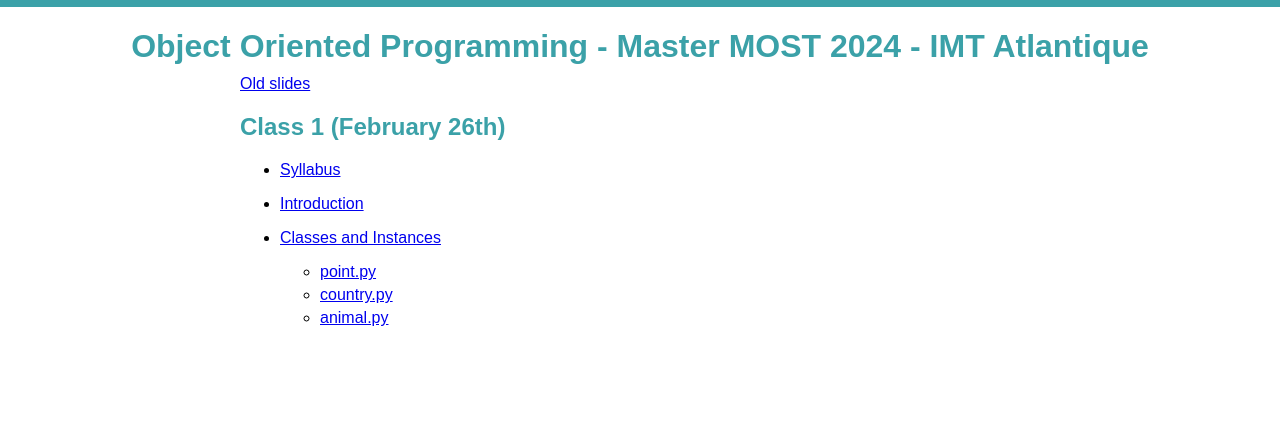
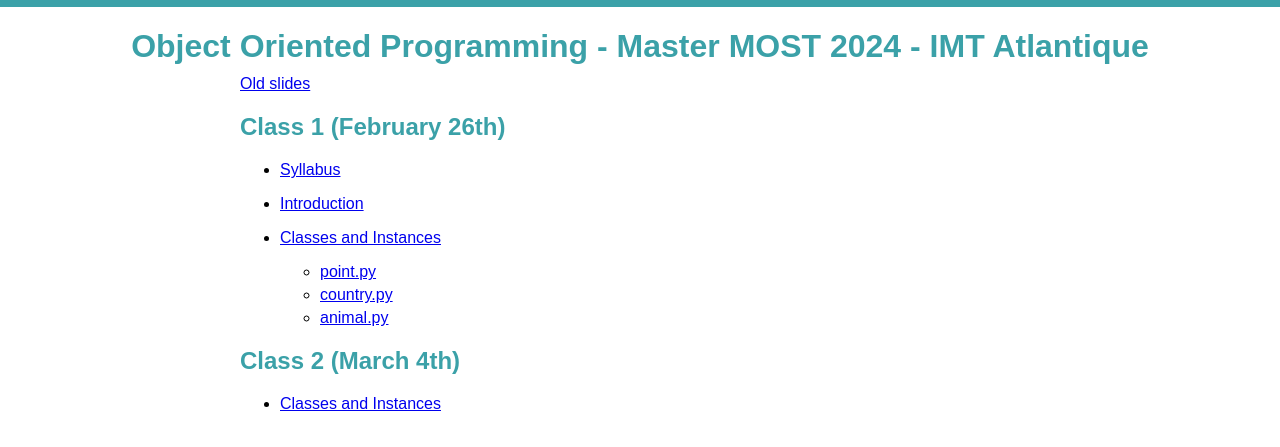
Before and after one commit to JolanPhilippe/jolanphilippe.github.io, a plain HTML site: page course/24-oop.html in a window 1280 px wide. Shown: the part 61-508 px from the top of the page. Drawn offline with Linux system fonts and the light colour scheme.

Commit message:
Monday 4th class material

```diff
--- a/course/24-oop.html
+++ b/course/24-oop.html
@@ -52,20 +52,17 @@
                 </p></li>
             </ul>
     </div>
-<!--
+
     <h2 class="subtitle">Class 2 (March 4th)</h2>
 
     <div class="container">
             <ul>
                 <li><p>
-                    More examples
-                </p></li>
-                <li><p>
-                    Encapsulation
+                    <a href="docs/24-oop/oop_3_encapsulation.pdf">Classes and Instances</a>
                 </p></li>
             </ul>
     </div>
-
+<!--
     <h2 class="subtitle">Class 3 (March 8th)</h2>
 
     <div class="container">
```
Also changed, not shown: 1 other file.
